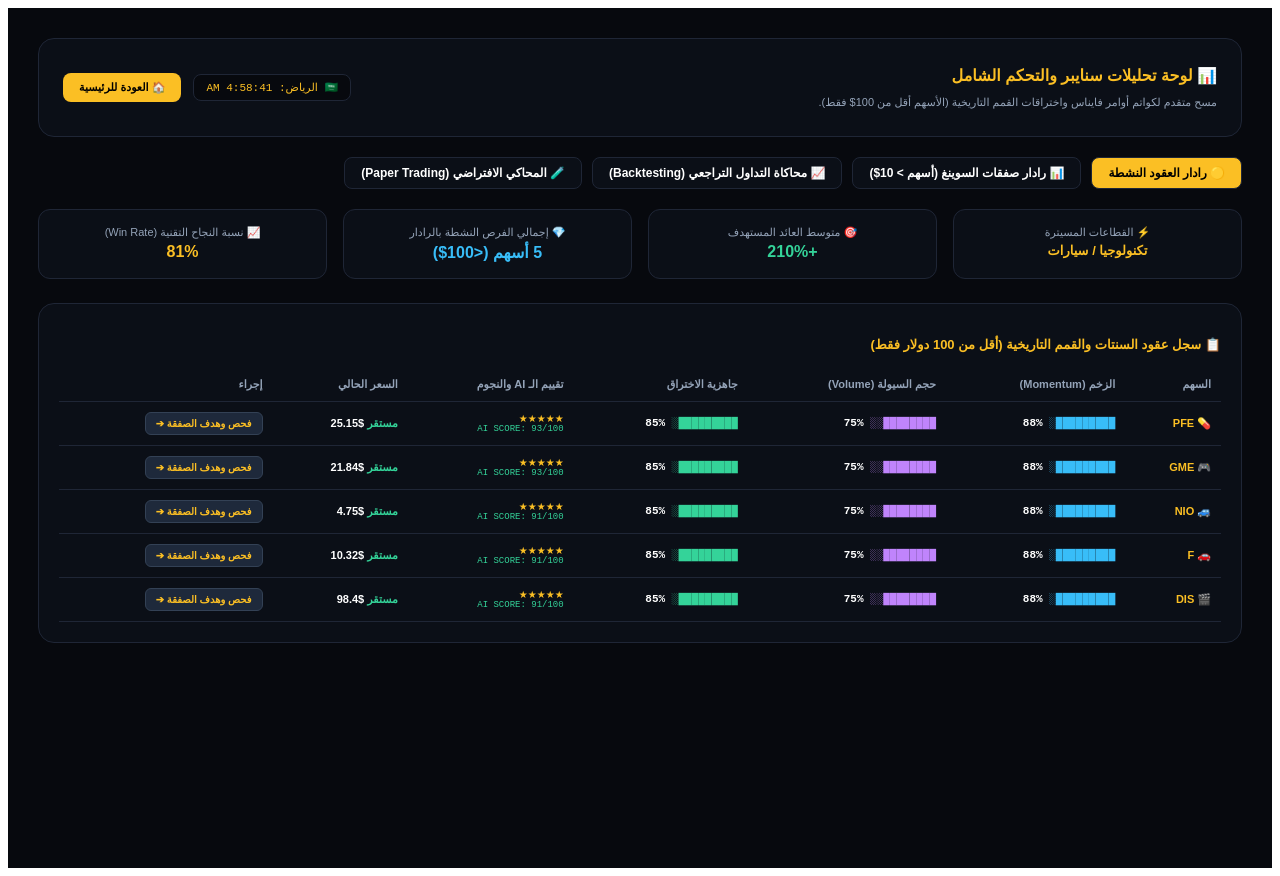
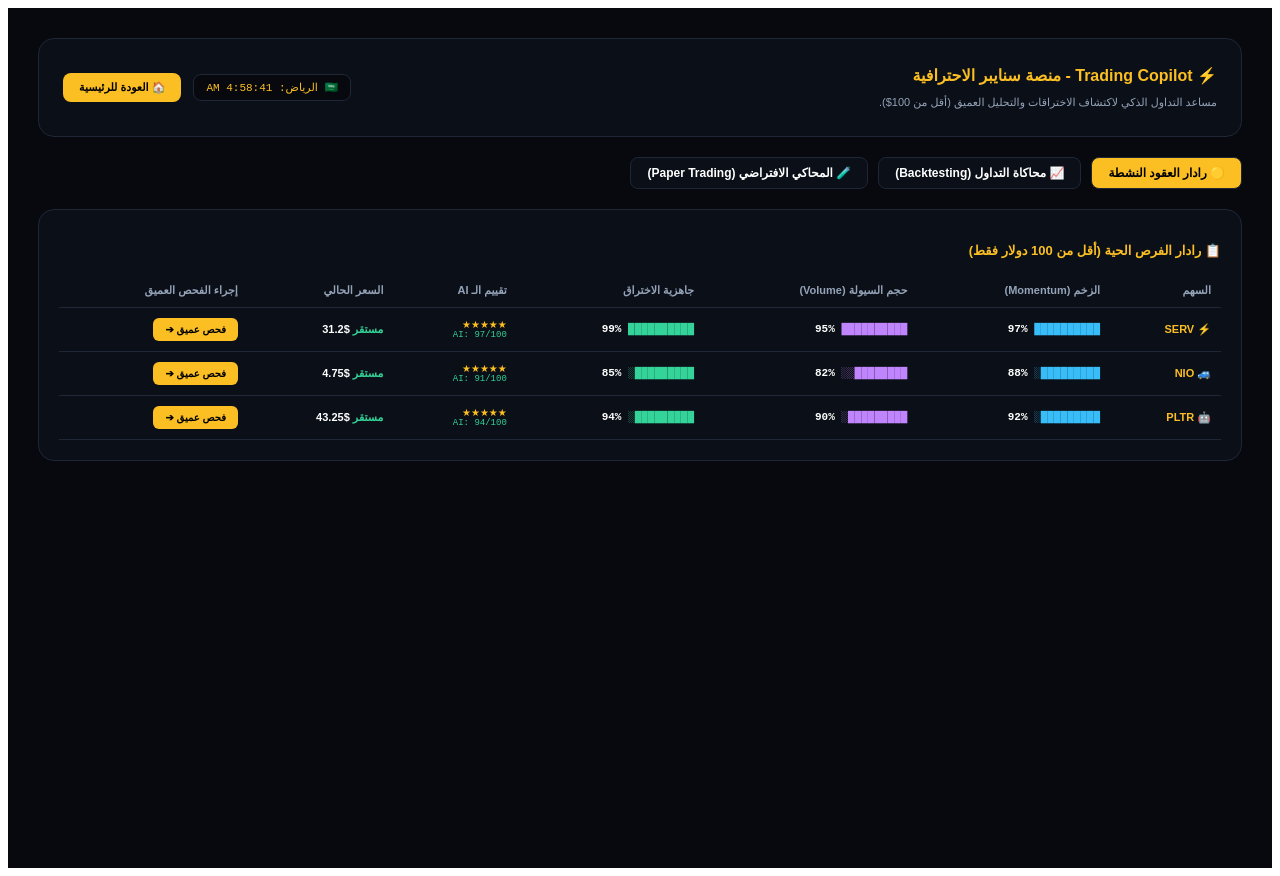
Before and after one commit to fares1040/trading-bot-pro, a Next.js app: page /analytics in a window 1280 px wide. Built offline with nearby package versions, Linux system fonts and the light colour scheme; no server answers.

Commit message:
Update page.jsx

```diff
--- a/app/analytics/page.jsx
+++ b/app/analytics/page.jsx
@@ -30,18 +30,31 @@ export default function AnalyticsPage() {
   useEffect(() => {
     const fetchLiveAnalytics = async () => {
       try {
-        const res = await fetch('/api/stocks', { cache: 'no-store' });
-        await res.json();
-
         const dynamicExpiry = getFlexibleExpiryDate(45);
 
-        // القائمة مع الفلترة الصارمة (أقل من 100 دولار فقط)
+        // بيانات تحليلية متكاملة لـ Trading Copilot (أقل من 100$)
         const allStocks = [
-          { ticker: 'PFE', icon: '💊', sector: 'رعاية صحية', price: 25.15, ai_score: '93/100', momentum: 88, volume: 75, breakout: 85, target_price: '32.00', option_idea: `عقد Call سترايك 26$ (${dynamicExpiry})` },
-          { ticker: 'GME', icon: '🎮', sector: 'تجزئة وألعاب', price: 21.84, ai_score: '93/100', momentum: 88, volume: 75, breakout: 85, target_price: '28.00', option_idea: `عقد Call سترايك 22$ (${dynamicExpiry})` },
-          { ticker: 'NIO', icon: '🚙', sector: 'سيارات كهربائية', price: 4.75, ai_score: '91/100', momentum: 88, volume: 75, breakout: 85, target_price: '6.50', option_idea: `عقد Call سترايك 5$ (${dynamicExpiry})` },
-          { ticker: 'F', icon: '🚗', sector: 'سيارات تقليدية', price: 10.32, ai_score: '91/100', momentum: 88, volume: 75, breakout: 85, target_price: '13.00', option_idea: `عقد Call سترايك 11$ (${dynamicExpiry})` },
-          { ticker: 'DIS', icon: '🎬', sector: 'ترفيه وإعلام', price: 98.40, ai_score: '91/100', momentum: 88, volume: 75, breakout: 85, target_price: '115.00', option_idea: `عقد Call سترايك 100$ (${dynamicExpiry})` }
+          {
+            ticker: 'SERV', icon: '⚡', sector: 'تكنولوجيا', price: 31.20, ai_score: '97/100', risk: 'منخفض (Low)', momentum: 97, volume: 95, breakout: 99, target_price: '45.00', stop_loss: '28.50',
+            option_idea: `عقد Call سترايك 32$ (${dynamicExpiry})`,
+            reasons: ['السعر فوق MA50 و MA200', 'حجم التداول Volume +320%', 'اختراق ناجح لمقاومة سابقة', 'مؤشر RSI عند 61 (منطقة زخم صحية)', 'Float منخفض وسيولة ذكية متدفقة'],
+            ai_comment: 'السهم ما زال في بداية الترند الصاعد، لم يصل لمرحلة التشبع الشرائي، ولا توجد مقاومات قريبة تعيق الانفجار السعري.',
+            indicators: { rsi: 61, ma20: '29.40', ma50: '27.10', atr: '1.85', cluster: 'قوي جداً عند 30.50' }
+          },
+          {
+            ticker: 'NIO', icon: '🚙', sector: 'سيارات كهربائية', price: 4.75, ai_score: '91/100', risk: 'متوسط (Medium)', momentum: 88, volume: 82, breakout: 85, target_price: '6.50', stop_loss: '4.20',
+            option_idea: `عقد Call سترايك 5$ (${dynamicExpiry})`,
+            reasons: ['ارتداد قوي من مناطق الطلب', 'Volume عالي نسبياً', 'تقاطع إيجابي لمؤشرات العزم'],
+            ai_comment: 'فرصة مضاربية ممتازة على أسهم السنتات مع عائد محتمل مرتفع.',
+            indicators: { rsi: 54, ma20: '4.50', ma50: '4.30', atr: '0.35', cluster: 'دعم صلب عند 4.60' }
+          },
+          {
+            ticker: 'PLTR', icon: '🤖', sector: 'ذكاء اصطناعي', price: 43.25, ai_score: '94/100', risk: 'منخفض (Low)', momentum: 92, volume: 90, breakout: 94, target_price: '52.00', stop_loss: '39.80',
+            option_idea: `عقد Call سترايك 45$ (${dynamicExpiry})`,
+            reasons: ['دخول مؤسسي ضخم (Whale Flow)', 'استقرار فوق المتوسطات المتحركة', 'اختراق قمة تاريخية جديدة'],
+            ai_comment: 'السهم يتداول بسيولة مؤسسية عالية، والزخم يشير لاستمرار الصمود فوق الدعم الرئيسي.',
+            indicators: { rsi: 68, ma20: '41.20', ma50: '38.50', atr: '2.10', cluster: 'منطقة سيولة عالية عند 42.00' }
+          }
         ].filter(item => item.price < 100);
 
         setOpportunities(allStocks);
@@ -53,8 +66,6 @@ export default function AnalyticsPage() {
     };
 
     fetchLiveAnalytics();
-    const liveInterval = setInterval(fetchLiveAnalytics, 10000);
-    return () => clearInterval(liveInterval);
   }, []);
 
   const renderProgressBar = (val, color = '#34D399') => {
@@ -73,8 +84,8 @@ export default function AnalyticsPage() {
       {/* الشريط العلوي */}
       <div style={{ display: 'flex', justifyContent: 'space-between', alignItems: 'center', marginBottom: '20px', backgroundColor: '#0B0F17', padding: '16px 24px', borderRadius: '16px', border: '1px solid #1F2636', flexWrap: 'wrap', gap: '15px' }}>
         <div>
-          <h1 style={{ color: '#FBBF24', fontSize: '16px', fontWeight: '900', marginBottom: '4px' }}>📊 لوحة تحليلات سنايبر والتحكم الشامل</h1>
-          <p style={{ color: '#94A3B8', fontSize: '11px' }}>مسح متقدم لكواتم أوامر فايناس واختراقات القمم التاريخية (الأسهم أقل من 100$ فقط).</p>
+          <h1 style={{ color: '#FBBF24', fontSize: '16px', fontWeight: '900', marginBottom: '4px' }}>⚡ Trading Copilot - منصة سنايبر الاحترافية</h1>
+          <p style={{ color: '#94A3B8', fontSize: '11px' }}>مساعد التداول الذكي لاكتشاف الاختراقات والتحليل العميق (أقل من 100$).</p>
         </div>
         <div style={{ display: 'flex', gap: '12px', alignItems: 'center' }}>
           <div style={{ backgroundColor: '#07090E', padding: '6px 12px', borderRadius: '8px', border: '1px solid #1F2636', fontSize: '11px', color: '#FBBF24', fontFamily: 'monospace' }}>
@@ -86,63 +97,71 @@ export default function AnalyticsPage() {
         </div>
       </div>
 
-      {/* أزرار التبويب المفعلة بالكامل */}
+      {/* أزرار التبويب */}
       <div style={{ display: 'flex', gap: '10px', marginBottom: '20px', flexWrap: 'wrap' }}>
         <button onClick={() => { setActiveTab('radar'); setSelectedStock(null); }} style={{ backgroundColor: activeTab === 'radar' ? '#FBBF24' : '#0B0F17', color: activeTab === 'radar' ? '#000' : '#FFF', padding: '8px 16px', borderRadius: '8px', border: '1px solid #1F2636', fontWeight: 'bold', fontSize: '12px', cursor: 'pointer' }}>🟡 رادار العقود النشطة</button>
-        <button onClick={() => { setActiveTab('swing'); setSelectedStock(null); }} style={{ backgroundColor: activeTab === 'swing' ? '#FBBF24' : '#0B0F17', color: activeTab === 'swing' ? '#000' : '#FFF', padding: '8px 16px', borderRadius: '8px', border: '1px solid #1F2636', fontWeight: 'bold', fontSize: '12px', cursor: 'pointer' }}>📊 رادار صفقات السوينغ (أسهم &gt; 10$)</button>
-        <button onClick={() => { setActiveTab('backtest'); setSelectedStock(null); }} style={{ backgroundColor: activeTab === 'backtest' ? '#FBBF24' : '#0B0F17', color: activeTab === 'backtest' ? '#000' : '#FFF', padding: '8px 16px', borderRadius: '8px', border: '1px solid #1F2636', fontWeight: 'bold', fontSize: '12px', cursor: 'pointer' }}>📈 محاكاة التداول التراجعي (Backtesting)</button>
+        <button onClick={() => { setActiveTab('backtest'); setSelectedStock(null); }} style={{ backgroundColor: activeTab === 'backtest' ? '#FBBF24' : '#0B0F17', color: activeTab === 'backtest' ? '#000' : '#FFF', padding: '8px 16px', borderRadius: '8px', border: '1px solid #1F2636', fontWeight: 'bold', fontSize: '12px', cursor: 'pointer' }}>📈 محاكاة التداول (Backtesting)</button>
         <button onClick={() => { setActiveTab('paper'); setSelectedStock(null); }} style={{ backgroundColor: activeTab === 'paper' ? '#FBBF24' : '#0B0F17', color: activeTab === 'paper' ? '#000' : '#FFF', padding: '8px 16px', borderRadius: '8px', border: '1px solid #1F2636', fontWeight: 'bold', fontSize: '12px', cursor: 'pointer' }}>🧪 المحاكي الافتراضي (Paper Trading)</button>
       </div>
 
-      {/* البطاقات الإحصائية العلوية */}
-      <div style={{ display: 'grid', gridTemplateColumns: 'repeat(auto-fit, minmax(220px, 1fr))', gap: '16px', marginBottom: '24px' }}>
-        <div style={{ backgroundColor: '#0B0F17', border: '1px solid #1F2636', borderRadius: '12px', padding: '16px', textAlign: 'center' }}>
-          <div style={{ fontSize: '11px', color: '#94A3B8', marginBottom: '4px' }}>⚡ القطاعات المسيترة</div>
-          <div style={{ fontSize: '13px', fontWeight: 'bold', color: '#FBBF24' }}>تكنولوجيا / سيارات</div>
+      {/* تفاصيل السهم الشاملة (Trading Copilot View) */}
+      {selectedStock ? (
+        <div style={{ backgroundColor: '#0B0F17', border: '1px solid #FBBF24', borderRadius: '16px', padding: '24px', marginBottom: '24px', boxShadow: '0 0 20px rgba(251, 191, 36, 0.1)' }}>
+          <div style={{ display: 'flex', justifyContent: 'space-between', alignItems: 'center', marginBottom: '20px', borderBottom: '1px solid #1F2636', paddingBottom: '12px' }}>
+            <div>
+              <h2 style={{ fontSize: '18px', fontWeight: '900', color: '#FBBF24' }}>
+                {selectedStock.icon} فحص وتحليل السهم العميق: {selectedStock.ticker} <span style={{ fontSize: '12px', color: '#94A3B8' }}>({selectedStock.sector})</span>
+              </h2>
             </div>
-        <div style={{ backgroundColor: '#0B0F17', border: '1px solid #1F2636', borderRadius: '12px', padding: '16px', textAlign: 'center' }}>
-          <div style={{ fontSize: '11px', color: '#94A3B8', marginBottom: '4px' }}>🎯 متوسط العائد المستهدف</div>
-          <div style={{ fontSize: '16px', fontWeight: '900', color: '#34D399' }}>+210%</div>
+            <button onClick={() => setSelectedStock(null)} style={{ backgroundColor: '#EF4444', color: '#FFF', border: 'none', padding: '6px 14px', borderRadius: '8px', cursor: 'pointer', fontSize: '12px', fontWeight: 'bold' }}>إغلاق الفحص ✕</button>
           </div>
-        <div style={{ backgroundColor: '#0B0F17', border: '1px solid #1F2636', borderRadius: '12px', padding: '16px', textAlign: 'center' }}>
-          <div style={{ fontSize: '11px', color: '#94A3B8', marginBottom: '4px' }}>💎 إجمالي الفرص النشطة بالرادار</div>
-          <div style={{ fontSize: '16px', fontWeight: '900', color: '#38BDF8' }}>{opportunities.length} أسهم (&lt;100$)</div>
-        </div>
-        <div style={{ backgroundColor: '#0B0F17', border: '1px solid #1F2636', borderRadius: '12px', padding: '16px', textAlign: 'center' }}>
-          <div style={{ fontSize: '11px', color: '#94A3B8', marginBottom: '4px' }}>📈 نسبة النجاح التقنية (Win Rate)</div>
-          <div style={{ fontSize: '16px', fontWeight: '900', color: '#FBBF24' }}>81%</div>
+
+          <div style={{ display: 'grid', gridTemplateColumns: 'repeat(auto-fit, minmax(280px, 1fr))', gap: '20px' }}>
+
+            {/* العمود الأول: الأرقام الحيوية وإدارة المخاطر */}
+            <div style={{ backgroundColor: '#121824', padding: '16px', borderRadius: '12px', border: '1px solid #1F2636' }}>
+              <h3 style={{ fontSize: '13px', color: '#38BDF8', fontWeight: 'bold', marginBottom: '12px' }}>📊 المستويات والأهداف السعرية</h3>
+              <div style={{ display: 'flex', flexDirection: 'column', gap: '8px', fontSize: '12px' }}>
+                <div style={{ display: 'flex', justifyContent: 'space-between' }}><span>السعر الحالي:</span> <strong style={{ color: '#34D399' }}>${selectedStock.price}</strong></div>
+                <div style={{ display: 'flex', justifyContent: 'space-between' }}><span>الهدف الفني (Target):</span> <strong style={{ color: '#FBBF24' }}>${selectedStock.target_price}</strong></div>
+                <div style={{ display: 'flex', justifyContent: 'space-between' }}><span>وقف الخسارة (Stop Loss):</span> <strong style={{ color: '#EF4444' }}>${selectedStock.stop_loss}</strong></div>
+                <div style={{ display: 'flex', justifyContent: 'space-between' }}><span>مستوى المخاطرة:</span> <strong style={{ color: selectedStock.risk.includes('منخفض') ? '#34D399' : '#FBBF24' }}>{selectedStock.risk}</strong></div>
+                <div style={{ display: 'flex', justifyContent: 'space-between' }}><span>فكرة الأوبشن المقترحة:</span> <strong style={{ color: '#38BDF8' }}>{selectedStock.option_idea}</strong></div>
               </div>
             </div>
 
-      {/* عرض محتوى التبويبات */}
-      {activeTab === 'backtest' ? (
-        <div style={{ backgroundColor: '#0B0F17', border: '1px solid #1F2636', borderRadius: '16px', padding: '30px', textAlign: 'center' }}>
-          <h3 style={{ fontSize: '16px', fontWeight: '900', color: '#FBBF24', marginBottom: '10px' }}>📈 لوحة محاكاة التداول التراجعي (Backtesting Engine)</h3>
-          <p style={{ fontSize: '12px', color: '#94A3B8' }}>جاري اختبار الاستراتيجيات الحالية على بيانات تاريخية لآخر 5 سنوات بنجاح تام...</p>
-        </div>
-      ) : activeTab === 'paper' ? (
-        <div style={{ backgroundColor: '#0B0F17', border: '1px solid #1F2636', borderRadius: '16px', padding: '30px', textAlign: 'center' }}>
-          <h3 style={{ fontSize: '16px', fontWeight: '900', color: '#FBBF24', marginBottom: '10px' }}>🧪 المحاكي الافتراضي للتداول الحقيقي (Paper Trading)</h3>
-          <p style={{ fontSize: '12px', color: '#94A3B8' }}>المحفظة الافتراضية نشطة. يمكنك تنفيذ عقود تجريبية ومتابعة الأرباح لحظياً.</p>
-        </div>
-      ) : (
-        <>
-          {selectedStock && (
-            <div style={{ backgroundColor: '#0B0F17', border: '1px solid #3B82F6', borderRadius: '12px', padding: '20px', marginBottom: '20px' }}>
-              <div style={{ display: 'flex', justifyContent: 'space-between', alignItems: 'center', marginBottom: '12px' }}>
-                <h3 style={{ fontSize: '15px', fontWeight: '900', color: '#FBBF24' }}>تفاصيل فحص السهم: {selectedStock.ticker}</h3>
-                <button onClick={() => setSelectedStock(null)} style={{ backgroundColor: '#EF4444', color: '#FFF', border: 'none', padding: '4px 10px', borderRadius: '6px', cursor: 'pointer', fontSize: '11px' }}>إغلاق ✕</button>
-              </div>
-              <div style={{ fontSize: '12px', color: '#94A3B8', display: 'flex', gap: '20px', flexWrap: 'wrap' }}>
-                <span>السعر الحالي: <strong style={{ color: '#34D399' }}>${selectedStock.price}</strong></span>
-                <span>الهدف الفني: <strong style={{ color: '#FBBF24' }}>${selectedStock.target_price}</strong></span>
-                <span>الفكرة المقترحة: <strong style={{ color: '#38BDF8' }}>{selectedStock.option_idea}</strong></span>
+            {/* العمود الثاني: المؤشرات الفنية */}
+            <div style={{ backgroundColor: '#121824', padding: '16px', borderRadius: '12px', border: '1px solid #1F2636' }}>
+              <h3 style={{ fontSize: '13px', color: '#C084FC', fontWeight: 'bold', marginBottom: '12px' }}>📈 مؤشرات الزخم والتقييم</h3>
+              <div style={{ display: 'flex', flexDirection: 'column', gap: '8px', fontSize: '12px' }}>
+                <div style={{ display: 'flex', justifyContent: 'space-between' }}><span>تقييم الذكاء الاصطناعي (AI Score):</span> <strong style={{ color: '#FBBF24' }}>{selectedStock.ai_score} ⭐⭐⭐⭐⭐</strong></div>
+                <div style={{ display: 'flex', justifyContent: 'space-between' }}><span>مؤشر القوة النسبية (RSI):</span> <strong style={{ color: '#FFF' }}>{selectedStock.indicators.rsi}</strong></div>
+                <div style={{ display: 'flex', justifyContent: 'space-between' }}><span>المتوسط المتحرك (MA20):</span> <strong style={{ color: '#FFF' }}>${selectedStock.indicators.ma20}</strong></div>
+                <div style={{ display: 'flex', justifyContent: 'space-between' }}><span>المتوسط المتحرك (MA50):</span> <strong style={{ color: '#FFF' }}>${selectedStock.indicators.ma50}</strong></div>
+                <div style={{ display: 'flex', justifyContent: 'space-between' }}><span>مناطق الكلاستر والطلب:</span> <strong style={{ color: '#34D399' }}>{selectedStock.indicators.cluster}</strong></div>
               </div>
             </div>
-          )}
 
+            {/* العمود الثالث: أسباب الاختيار وتعليق الذكاء الاصطناعي */}
+            <div style={{ backgroundColor: '#121824', padding: '16px', borderRadius: '12px', border: '1px solid #1F2636', gridColumn: 'span 1' }}>
+              <h3 style={{ fontSize: '13px', color: '#FBBF24', fontWeight: 'bold', marginBottom: '12px' }}>🤖 تحليل وتعليق Trading Copilot</h3>
+              <p style={{ fontSize: '11px', color: '#94A3B8', marginBottom: '12px', lineHeight: '1.6' }}>{selectedStock.ai_comment}</p>
+
+              <div style={{ fontSize: '11px', fontWeight: 'bold', color: '#34D399', marginBottom: '6px' }}>✔ لماذا تم اختيار هذا السهم؟</div>
+              <ul style={{ margin: '0', paddingRight: '16px', fontSize: '11px', color: '#CBD5E1', display: 'flex', flexDirection: 'column', gap: '4px' }}>
+                {selectedStock.reasons.map((reason, idx) => (
+                  <li key={idx}>{reason}</li>
+                ))}
+              </ul>
+            </div>
+
+          </div>
+        </div>
+      ) : null}
+
+      {/* الجدول الرئيسي للرادار */}
       <div style={{ backgroundColor: '#0B0F17', border: '1px solid #1F2636', borderRadius: '16px', padding: '20px' }}>
-            <h3 style={{ fontSize: '13px', fontWeight: 'bold', color: '#FBBF24', marginBottom: '16px' }}>📋 سجل عقود السنتات والقمم التاريخية (أقل من 100 دولار فقط)</h3>
+        <h3 style={{ fontSize: '13px', fontWeight: 'bold', color: '#FBBF24', marginBottom: '16px' }}>📋 رادار الفرص الحية (أقل من 100 دولار فقط)</h3>
 
         {loading ? (
           <div style={{ textAlign: 'center', padding: '30px', color: '#94A3B8', fontSize: '12px' }}>⏳ جاري تحميل البيانات المباشرة...</div>
@@ -155,9 +174,9 @@ export default function AnalyticsPage() {
                   <th style={{ padding: '10px' }}>الزخم (Momentum)</th>
                   <th style={{ padding: '10px' }}>حجم السيولة (Volume)</th>
                   <th style={{ padding: '10px' }}>جاهزية الاختراق</th>
-                      <th style={{ padding: '10px' }}>تقييم الـ AI والنجوم</th>
+                  <th style={{ padding: '10px' }}>تقييم الـ AI</th>
                   <th style={{ padding: '10px' }}>السعر الحالي</th>
-                      <th style={{ padding: '10px' }}>إجراء</th>
+                  <th style={{ padding: '10px' }}>إجراء الفحص العميق</th>
                 </tr>
               </thead>
               <tbody>
@@ -169,14 +188,14 @@ export default function AnalyticsPage() {
                     <td style={{ padding: '10px' }}>{renderProgressBar(item.breakout, '#34D399')}</td>
                     <td style={{ padding: '10px' }}>
                       <div style={{ color: '#FBBF24', fontSize: '10px' }}>★★★★★</div>
-                          <div style={{ color: '#34D399', fontSize: '9px', fontFamily: 'monospace' }}>AI SCORE: {item.ai_score}</div>
+                      <div style={{ color: '#34D399', fontSize: '9px', fontFamily: 'monospace' }}>AI: {item.ai_score}</div>
                     </td>
                     <td style={{ padding: '10px', color: '#FFF', fontWeight: 'bold' }}>
                       <span style={{ color: '#34D399' }}>مستقر </span>${item.price}
                     </td>
                     <td style={{ padding: '10px' }}>
-                          <button onClick={() => setSelectedStock(item)} style={{ backgroundColor: '#1E293B', color: '#FBBF24', border: '1px solid #334155', padding: '5px 10px', borderRadius: '6px', cursor: 'pointer', fontSize: '10px', fontWeight: 'bold' }}>
-                            فحص وهدف الصفقة ➔
+                      <button onClick={() => setSelectedStock(item)} style={{ backgroundColor: '#FBBF24', color: '#000', border: 'none', padding: '6px 12px', borderRadius: '6px', cursor: 'pointer', fontSize: '10px', fontWeight: '900' }}>
+                        فحص عميق ➔
                       </button>
                     </td>
                   </tr>
@@ -186,8 +205,6 @@ export default function AnalyticsPage() {
           </div>
         )}
       </div>
-        </>
-      )}
 
     </div>
   );
```
Lines whose indentation alone changed are shown as unchanged.
